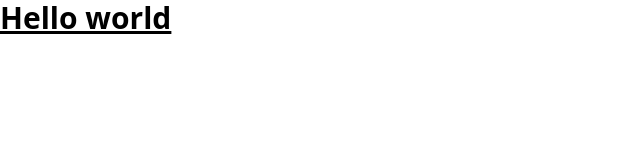
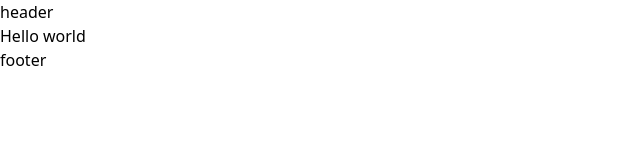
Before and after one commit to BatiuszkaMaroz/stroje-taneczne-v2, a Gatsby site: page / in a window 1280 px wide. Shown: the whole page, without its empty margins (0-640 px from the left). Built offline with nearby package versions, Linux system fonts and the light colour scheme; Gatsby itself is replaced by a stand-in of ours.

Commit message:
create basic layout

```diff
--- /dev/null
+++ b/src/components/footer.tsx
@@ -0,0 +1,11 @@
+import * as React from 'react';
+
+function Footer() {
+  return (
+    <footer>
+      <p>footer</p>
+    </footer>
+  );
+}
+
+export default Footer;
--- /dev/null
+++ b/src/components/header.tsx
@@ -0,0 +1,11 @@
+import * as React from 'react';
+
+function Header() {
+  return (
+    <header>
+      <p>header</p>
+    </header>
+  );
+}
+
+export default Header;
--- /dev/null
+++ b/src/components/layout.tsx
@@ -0,0 +1,15 @@
+import Footer from 'components/footer';
+import Header from 'components/header';
+import * as React from 'react';
+
+function Layout({ children }: React.PropsWithChildren) {
+  return (
+    <div>
+      <Header />
+      <main>{children}</main>
+      <Footer />
+    </div>
+  );
+}
+
+export default Layout;
--- a/src/components/title.tsx
+++ /dev/null
@@ -1,7 +0,0 @@
-import * as React from 'react';
-
-function Title({ children }: React.PropsWithChildren) {
-  return <h1 className='text-3xl font-bold underline'>{children}</h1>;
-}
-
-export default Title;
--- a/src/pages/404.tsx
+++ b/src/pages/404.tsx
@@ -1,10 +1,11 @@
+import Layout from 'components/layout';
 import * as React from 'react';
 
 function NotFoundPage() {
   return (
-    <div>
+    <Layout>
       <p>Page not found</p>
-    </div>
+    </Layout>
   );
 }
 
--- a/src/pages/index.tsx
+++ b/src/pages/index.tsx
@@ -1,11 +1,11 @@
+import Layout from 'components/layout';
 import * as React from 'react';
-import Title from 'components/title';
 
 function IndexPage() {
   return (
-    <div>
-      <Title>Hello world</Title>
-    </div>
+    <Layout>
+      <p>Hello world</p>
+    </Layout>
   );
 }
 
```
